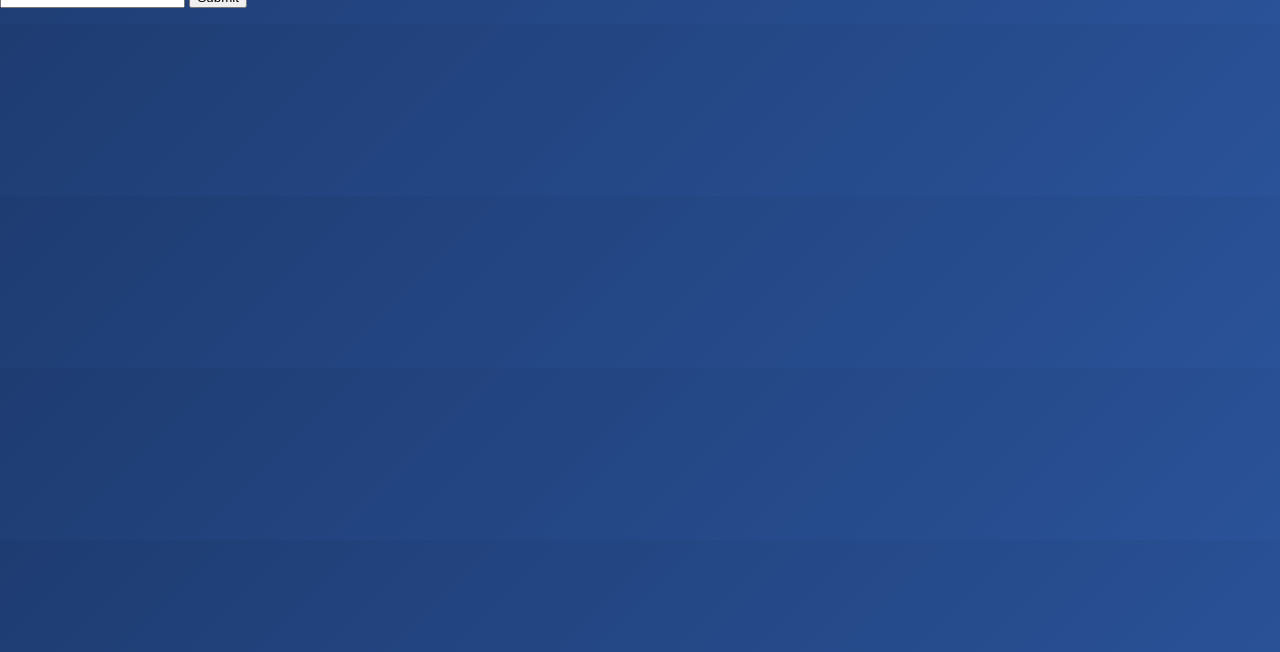
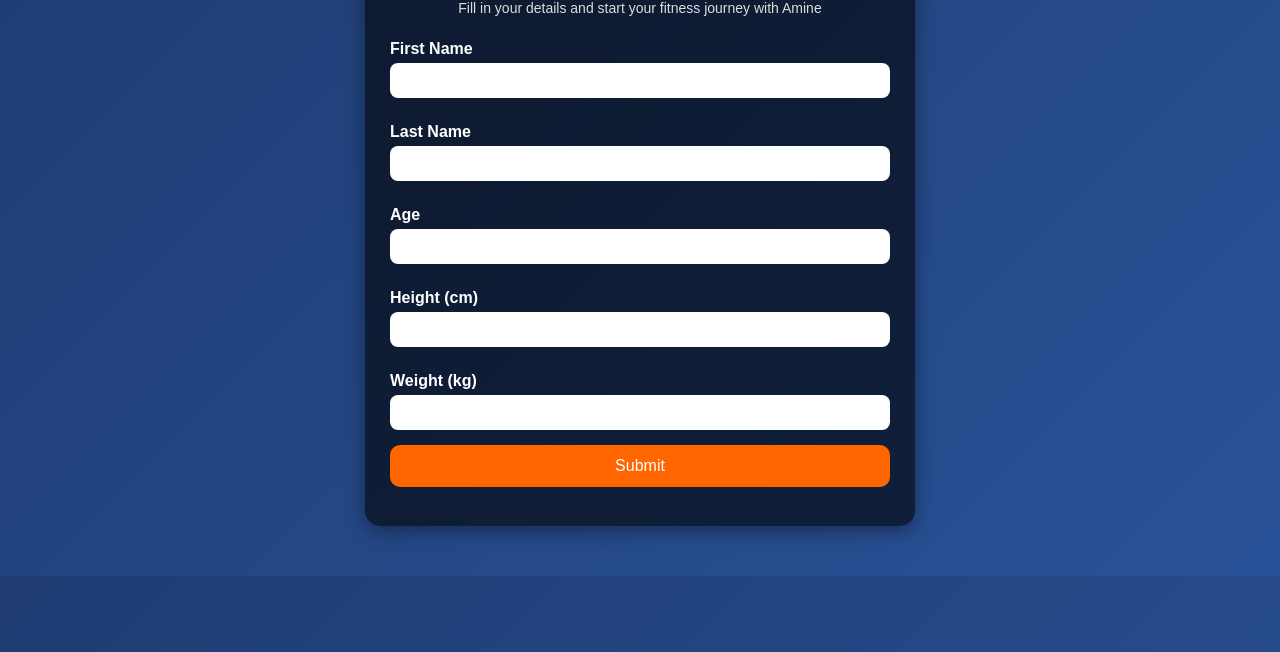
Before and after one commit to oaulidyaicne/fitwithamine, a plain HTML site: page index.html in a window 1280 px wide. Shown: the part 148-800 px from the top of the page. Drawn offline with Linux system fonts and the light colour scheme.

Commit message:
Update style.css

```diff
--- a/style.css
+++ b/style.css
@@ -5,3 +5,70 @@ body {
   margin: 0;
   padding: 0;
 }
+
+.container {
+  width: 90%;
+  max-width: 500px;
+  margin: 50px auto;
+  background: rgba(0, 0, 0, 0.6);
+  padding: 25px;
+  border-radius: 15px;
+  box-shadow: 0 5px 20px rgba(0,0,0,0.4);
+}
+
+h1 {
+  text-align: center;
+  margin-bottom: 15px;
+}
+
+p {
+  text-align: center;
+  font-size: 14px;
+  color: #ddd;
+}
+
+.form-box {
+  display: flex;
+  flex-direction: column;
+}
+
+label {
+  margin: 10px 0 5px;
+  font-weight: bold;
+}
+
+input {
+  padding: 10px;
+  border: none;
+  border-radius: 8px;
+  margin-bottom: 15px;
+}
+
+button {
+  background: #ff6600;
+  color: white;
+  padding: 12px;
+  border: none;
+  border-radius: 10px;
+  font-size: 16px;
+  cursor: pointer;
+  transition: 0.3s;
+}
+
+button:hover {
+  background: #e65c00;
+}
+
+.list {
+  margin-top: 20px;
+  display: grid;
+  grid-template-columns: repeat(auto-fill, minmax(220px, 1fr));
+  gap: 15px;
+}
+
+.customer-card {
+  background: rgba(255,255,255,0.1);
+  padding: 15px;
+  border-radius: 10px;
+  margin-bottom: 10px;
+}
```
